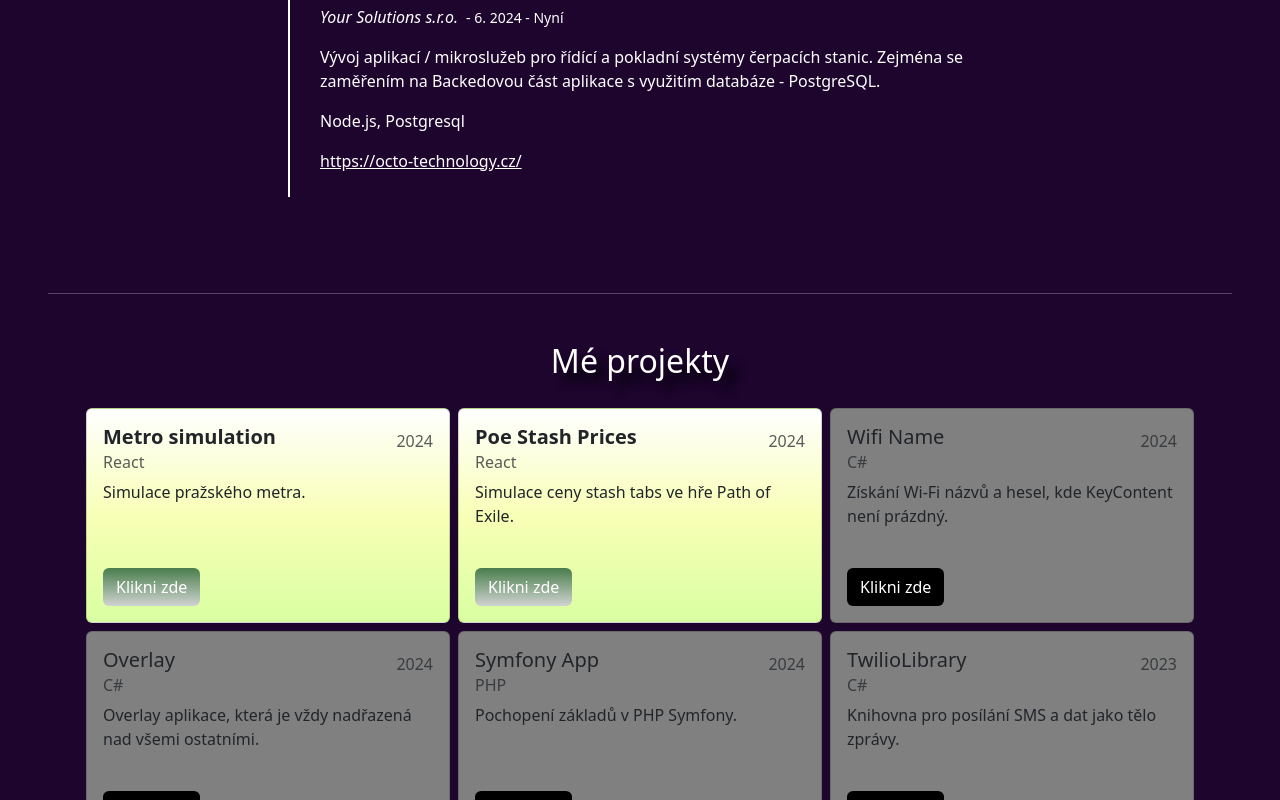
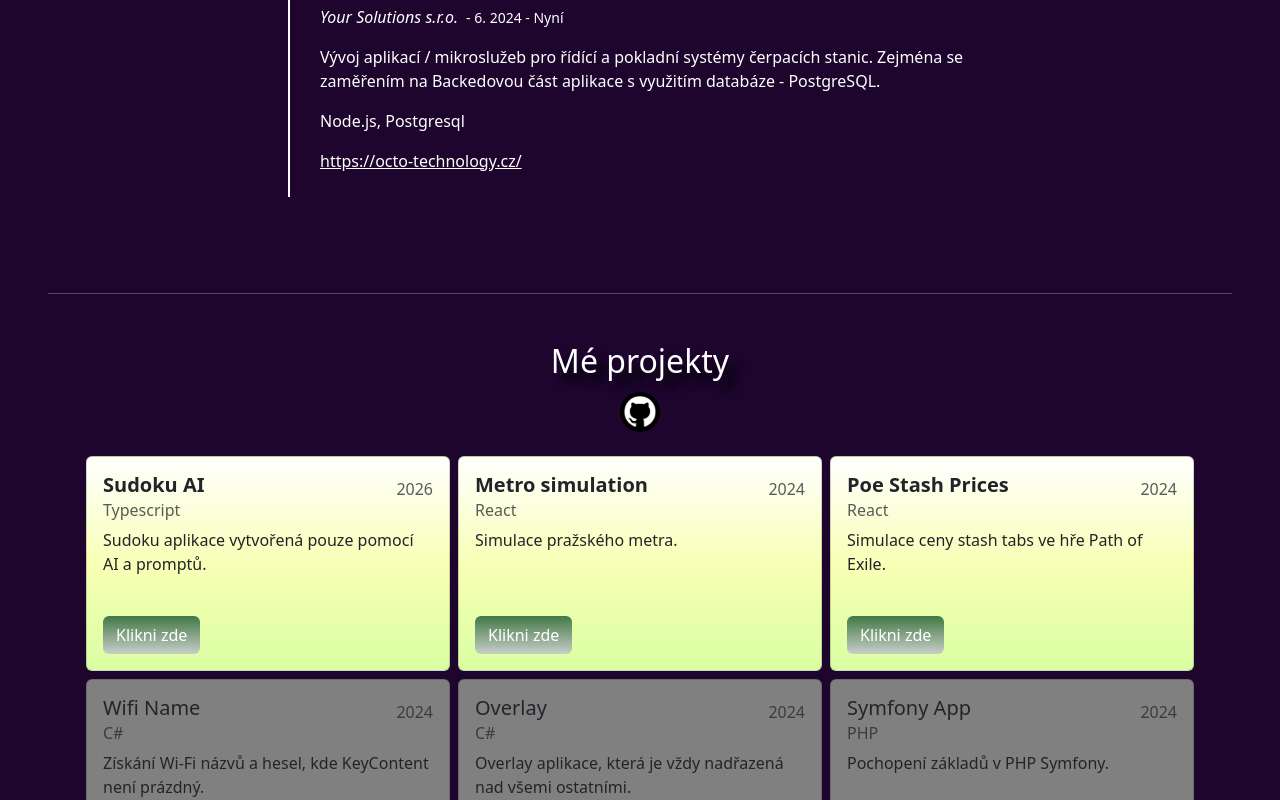
Before and after one commit to mhrubes/My-Portfolio, a React (Create React App) app in the folder portfolio/: page /about in a window 1280 px wide. Shown: the part 2000-2800 px from the top of the page. Built offline with nearby package versions, Linux system fonts and the light colour scheme.

Commit message:
pridani projektu, aktualizace prekladu

```diff
--- a/portfolio/src/locales/cs.json
+++ b/portfolio/src/locales/cs.json
@@ -37,6 +37,7 @@
             }
         },
         "reference": "Mé projekty",
+        "sudokuAI": "Sudoku aplikace vytvořená pouze pomocí AI a promptů.",
         "metroSimulation": "Simulace pražského metra.",
         "poeStashPrices": "Simulace ceny stash tabs ve hře Path of Exile.",
         "wifiNameApp": "Získání Wi-Fi názvů a hesel, kde KeyContent není prázdný.",
--- a/portfolio/src/locales/en.json
+++ b/portfolio/src/locales/en.json
@@ -37,6 +37,7 @@
             }
         },
         "reference": "My Projects",
+        "sudokuAI": "Sudoku application created only with AI and prompts.",
         "metroSimulation": "Simulation of the Prague metro.",
         "poeStashPrices": "Simulate the price of stash tabs in Path of Exile.",
         "wifiNameApp": "Get Wi-Fi Name & Password where KeyContent is not empty.",
--- a/portfolio/src/pages/About.js
+++ b/portfolio/src/pages/About.js
@@ -48,6 +48,7 @@ function About() {
     const workExperienceKeys = ['unicorn', 'czecom', 'yourSystem']
 
     const projects = [
+        { name: 'Sudoku AI', progLang: 'Typescript', desc: 'sudokuAI', link: 'https://mh-sudoku-ai.vercel.app/', special: true, year: '2026' },
         { name: 'Metro simulation', progLang: 'React', desc: 'metroSimulation', link: 'https://metro-simulation.vercel.app/', special: true, year: '2024' },
         { name: 'Poe Stash Prices', progLang: 'React', desc: 'poeStashPrices', link: 'https://poe-stash-prices.vercel.app/', special: true, year: '2024' },
         { name: 'Wifi Name', progLang: 'C#', desc: 'wifiNameApp', link: 'https://github.com/mhrubes/WifiName', year: '2024' },
@@ -206,8 +207,7 @@ function About() {
                                                 borderRadius: '50%',
                                                 marginLeft: '-14px',
                                                 top: '0'
-                                            }}
-                                        ></div>
+                                            }}></div>
                                         <div
                                             className="position-absolute start-0"
                                             style={{
@@ -216,8 +216,7 @@ function About() {
                                                 top: '12px',
                                                 height: 'calc(100% - 12px)',
                                                 marginLeft: '-8px'
-                                            }}
-                                        ></div>
+                                            }}></div>
                                         <div className="ps-4">
                                             <div className="fw-bold mb-3 h5">{experience.position}</div>
                                             <div className="mb-3">
@@ -254,6 +253,9 @@ function About() {
 
             <div className="text-white text-center pb-3">
                 <h2 className="setShadow">{t('aboutPage.reference')}</h2>
+                <Link to="https://github.com/mhrubes?tab=repositories" target="_blank">
+                    <img className="aboutLinksImage m-1 rounded-circle" src={githubImage} alt="Github" title="GitHub" />
+                </Link>
             </div>
 
             <div className="container text-white">
@@ -332,8 +334,7 @@ function About() {
                         right: '20px',
                         fontSize: '40px'
                     }}
-                    onClick={scrollUp}
-                >
+                    onClick={scrollUp}>
                     👆
                 </button>
             )}
```
